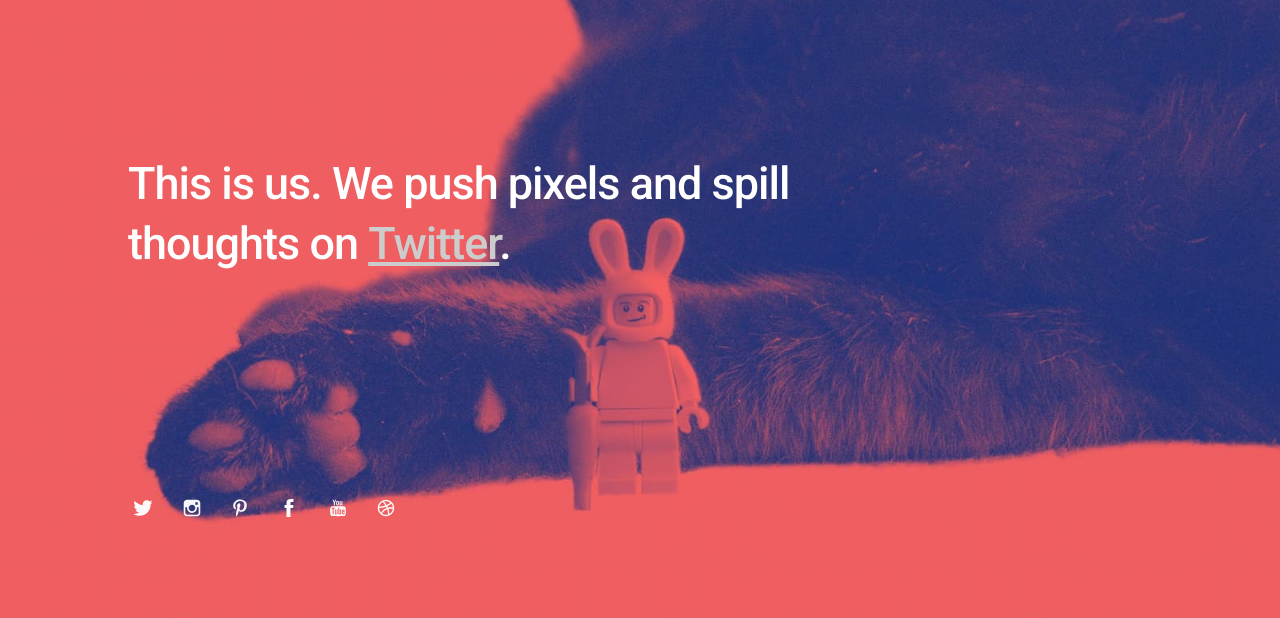
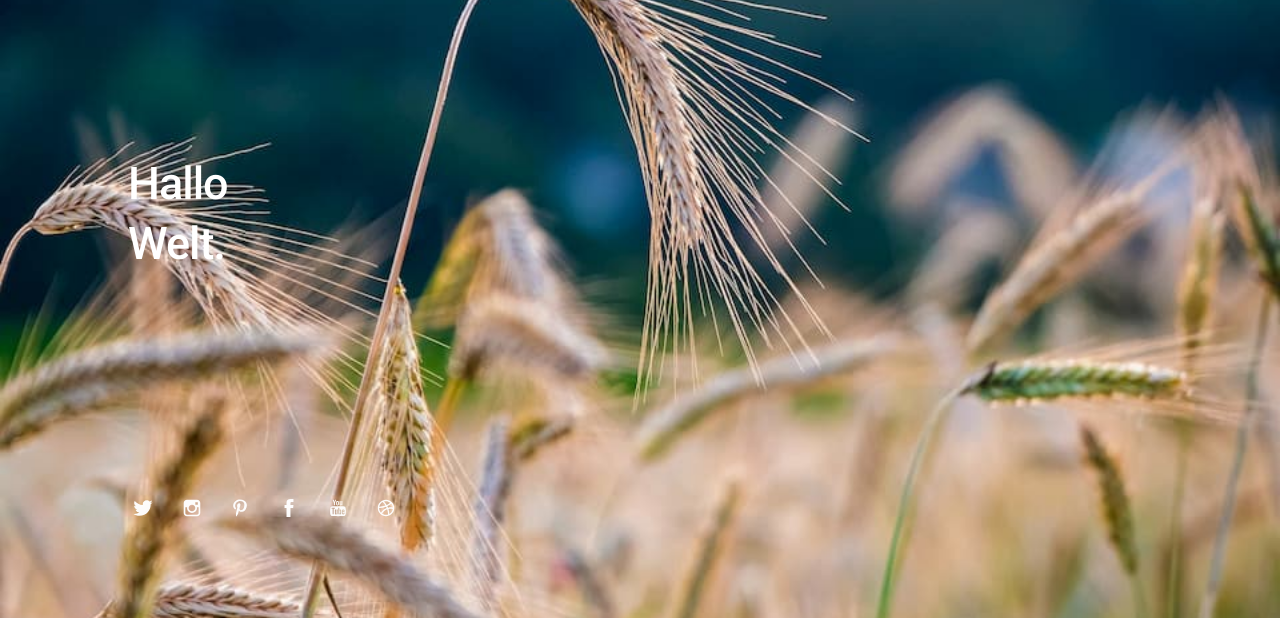
Before and after one commit to twetaxx/twetaxx.github.io, a plain HTML site: page index.html in a window 1280 px wide. Shown: the part 182-800 px from the top of the page. Drawn offline with Linux system fonts and the light colour scheme.

Commit message:
Hintergrundbild geändert

```diff
--- a/assets/css/me.css
+++ b/assets/css/me.css
@@ -103,7 +103,7 @@ body.page-template-page-fullsingle-me {
   letter-spacing: -0.5px;
   color: #999999;
   color: #fff;
-  background-image: url("../../images/hur.jpg");
+  background-image: url("../../images/bild.jpg");
   background-position: center center;
   background-size: cover; }
   body.page-template-page-fullsingle-me p {
--- a/index.html
+++ b/index.html
@@ -48,7 +48,7 @@
 
 		<div class="bio">
 
-			<p>This is us. We push pixels and spill thoughts on <a href="#">Twitter</a>.</p>
+			<p>Hallo Welt. </p>
 
 		</div>
 
```
Also changed, not shown: images/bild.jpg (added).
